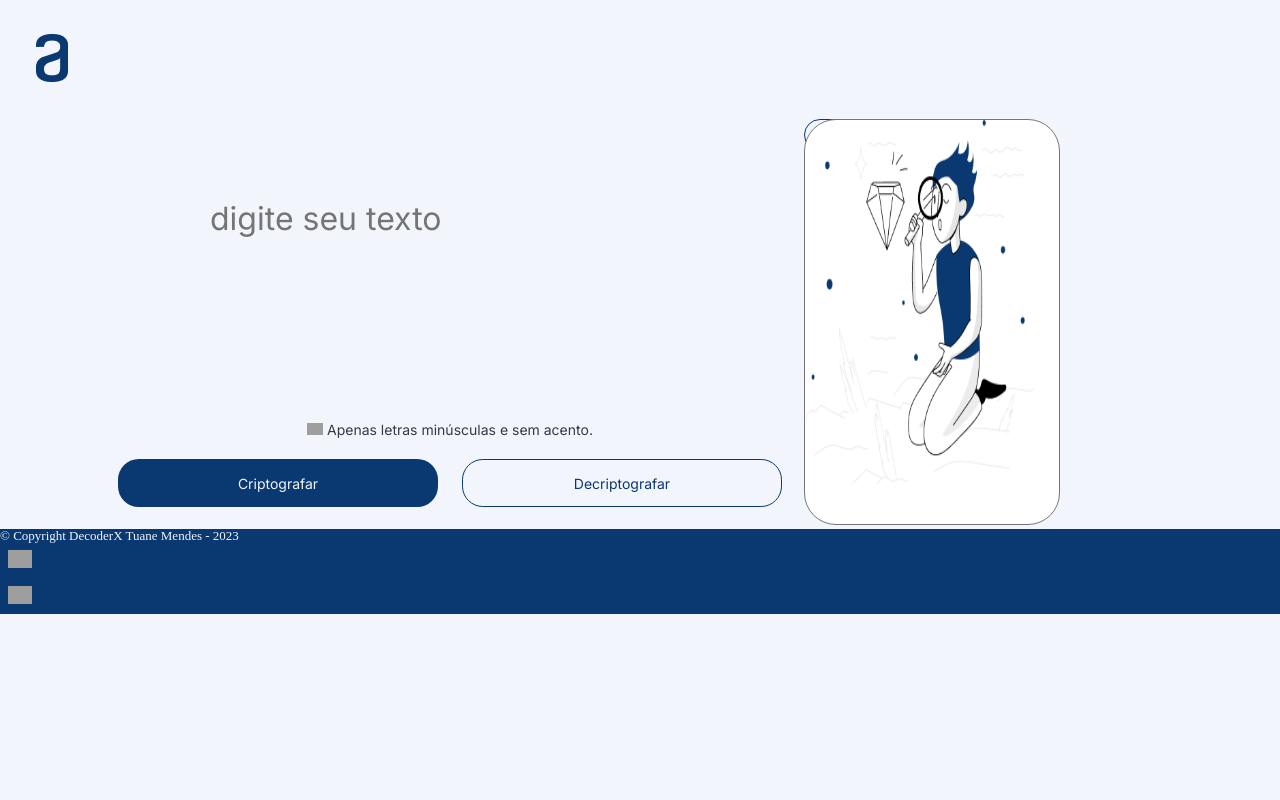
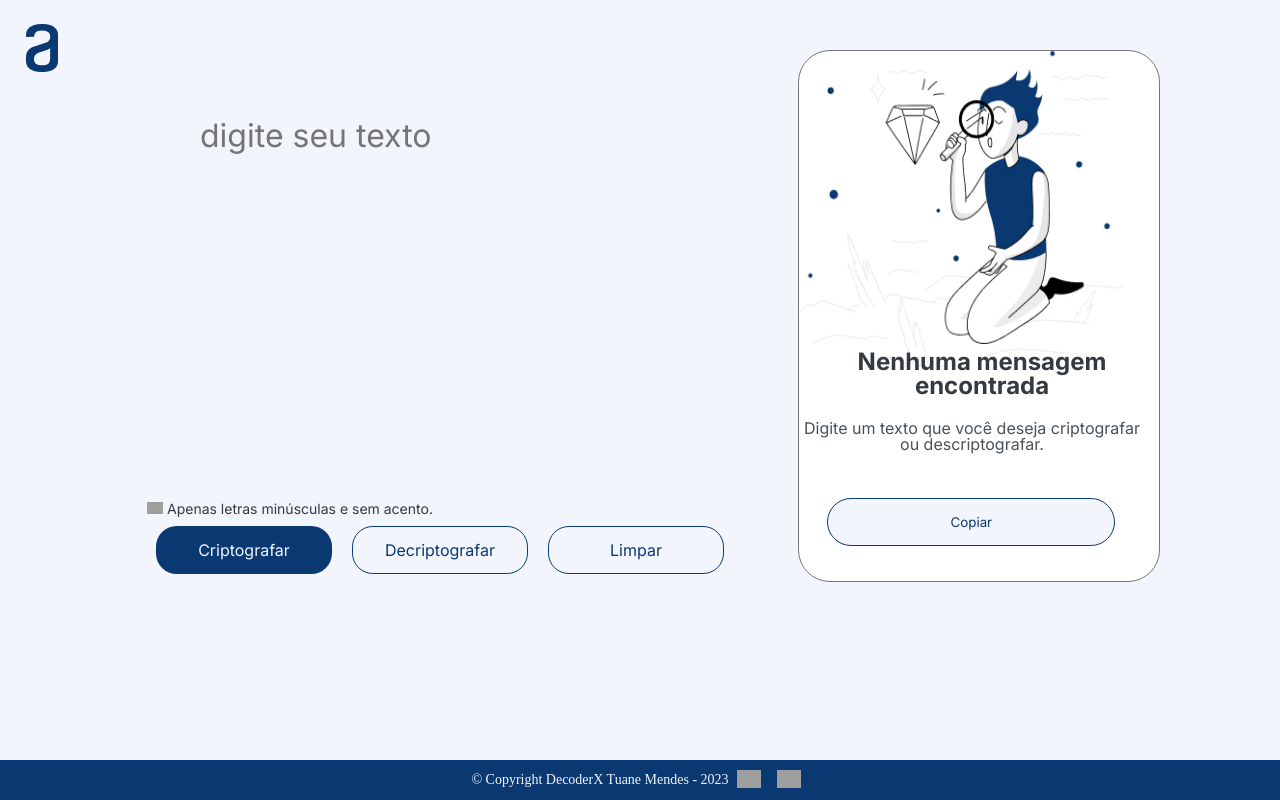
Before and after one commit to Tuanemendes/Decodificador-de-Texto-Alura-Challenges-Oracle-ONE, a plain HTML site: page assest/index.html in a window 1280 px wide. Drawn offline with Linux system fonts and the light colour scheme; grey boxes are pictures that could not be loaded.

Commit message:
tela web

```diff
--- a/assest/css/style.css
+++ b/assest/css/style.css
@@ -14,23 +14,30 @@
 
 }
 
+html {
+    height: 100vh;
+
+}
+
 body {
     background: var(--light-blue-100);
     overflow: hidden;
-    width: 100%;
-    height: 100%;
 }
 
 .c-header__logo {
-    margin-left: 10px;
-    padding: 10px;
-
+    width: 50%;
+    padding-left: 10px;
+    position: relative;
 }
 
 main {
     display: flex;
     flex-direction: row;
     padding: 0 2rem 0 2rem;
+    position: absolute;
+    top: 0;
+    margin: 50px;
+    ;
 
 }
 
@@ -41,13 +48,14 @@ main {
     justify-content: center;
     padding-left: 4rem;
     padding-top: 4rem;
+
+
 }
 
 .c-textarea__input {
     width: 30rem;
-    height: 12rem;
+    height: 18rem;
     border: none;
-    padding: 1rem;
     color: var(--dark-blue-300);
     text-transform: lowercase;
     font-weight: 400;
@@ -62,144 +70,32 @@ main {
     content: url('https://api.iconify.design/bi/exclamation-circle-fill.svg');
     color: var(--gray-500);
     width: 16px;
-
 }
 
 .c-wait {
     color: var(--gray-500);
     font-size: 14px;
     margin-top: 1rem;
+    margin-right: 300px;
+    padding-top: 80px;
 }
 
 .c-btns__decoder {
     display: flex;
     align-items: flex-end;
-    padding: 10px;
+
+
 }
 
 .c-btn__encrypt,
-.c-btn__decrypt {
-    width: 20rem;
+.c-btn__decrypt,
+.c-btn__clear {
+    width: 11rem;
     height: 3rem;
     border-radius: 1.3rem;
     cursor: pointer;
-    margin: 12px;
-    font-size: 14px;
-}
-
-.c-btn__encrypt {
-    background: var(--dark-blue-300);
-    color: var(--light-blue-100);
-    border: none;
-}
-
-.c-btn__encrypt:hover {
-    background: var(--dark-blue-400);
-    transform: scale(1.0);
-}
-
-.c-btn__decrypt {
-    background: var(--light-blue-100);
-    box-sizing: border-box;
-    border: 1px solid var(--dark-blue-300);
-    color: var(--dark-blue-300);
-}
-
-.c-btn__decrypt:hover {
-    background: var(--light-blue-200);
-    transform: scale(1.0);
-}
-
-.c-section__output {}
-
-.c-textarea__output {
-    width: 250px;
-    height: 400px;
-    background: white;
-    background-image: url(../img/pesquisa.png);
-    background-size: 90% 90%;
-    background-repeat: no-repeat;
-    border-radius: 32px;
-    color: var(--dark-blue-300);
-    resize: none;
-    position: fixed;
-
-}
-
-.c-textarea__output:focus {
-    outline: none;
-}
-
-.c-btn__copy-text {
-    background: var(--light-blue-100);
-    box-sizing: border-box;
-    width: 10rem;
-    height: 2rem;
-    border-radius: 1rem;
-    border: 1px solid var(--dark-blue-300);
-    border-radius: 24px;
-    color: var(--dark-blue-300);
-
-}
-
-.c-footer {
-    background: var(--dark-blue-300);
-    color: var(--light-blue-100);
-    font-size: 13px;
-
-}
-
-
-.c-footer_icon {
-    margin: 8px;
-    width: 24px;
-
-}
-
-/*
-
-
-.c-textarea__input {
-    font-weight: 400;
-    font-size: 32px;
-    color: var(--dark-blue-300);
-    background: transparent;
-    border: none;
-    outline: var(--dark-blue-300);
-    overflow: hidden;
-    resize: none;
-    height: 10em;
-    width: 15em;
-    padding-left: 4em;
-
-}
-
-.c-textarea__input::placeholder {
-    color: var(--dark-blue-300);
-}
-
-.c-wait {
-    color: var(--gray-500);
-}
-
-.c-wait__icon {
-    content: url('https://api.iconify.design/bi/exclamation-circle-fill.svg');
-    color: var(--gray-500);
-}
-
-.c-btns__decoder {
-    display: flex;
-    align-items: flex-end;
-    padding: 10px;
-}
-
-.c-btn__encrypt,
-.c-btn__decrypt {
-    width: 343px;
-    height: 67px;
-    border-radius: 24px;
-    cursor: pointer;
-    margin: 12px;
+    margin: 10px;
+    font-size: 16px;
 }
 
 .c-btn__encrypt {
@@ -226,66 +122,110 @@ main {
 }
 
 
+.c-btn__clear {
+    background: var(--light-blue-100);
+    box-sizing: border-box;
+    border: 1px solid var(--dark-blue-300);
+    color: var(--dark-blue-300);
+}
 
-.c-mensage-image {}
+.-c-btn__clear:hover {
+    background: var(--light-blue-200);
+    transform: scale(1.0);
+}
+
+.c-section__output {
+    display: flex;
+    flex-direction: column;
+}
+
+.c-textarea__output {
+    width: 300px;
+    height: 470px;
+    background: white;
+    background-image: url(../img/pesquisa.png);
+    background-size: 90% 60%;
+    background-repeat: no-repeat;
+    border-radius: 32px;
+    color: var(--dark-blue-300);
+    resize: none;
+    position: fixed;
+    padding: 30px;
+    font-size: 32px;
+    margin-left: 2em;
+    margin-bottom: 15em;
+}
+
+.c-textarea__output:focus {
+    outline: none;
+}
 
 .c-mensage-text1 {
+    width: 336px;
     font-style: normal;
     font-weight: 700;
     font-size: 24px;
-    line-height: 120%;
+    position: fixed;
+    color: var(--gray-500);
     text-align: center;
-    color: var(--gray-500);
-    margin-bottom: 20px;
+    margin: 300px 0px 0px 80px;
+    /* padding: 25px; */
 }
 
 .c-mensage-text2 {
+    width: 336px;
     font-style: normal;
     font-weight: 400;
     font-size: 16px;
-    line-height: 150%;
+    color: var(--gray-400);
+    position: fixed;
     text-align: center;
-    color: var(--gray-400);
+    margin: 370px 0px 0px 70px;
+    /* padding: 30px; */
 }
-
-.c-text__copy {}
 
 .c-btn__copy-text {
     background: var(--light-blue-100);
     box-sizing: border-box;
-    width: 343px;
-    height: 67px;
+    width: 18rem;
+    height: 3rem;
+    border-radius: 1rem;
     border: 1px solid var(--dark-blue-300);
     border-radius: 24px;
     color: var(--dark-blue-300);
-    margin: 12px 0 50px 0;
+    z-index: 9999;
+    margin-left: 7em;
+    margin-top: 28rem;
+    /* display: none; */
+
 }
 
 .c-footer {
+    background: var(--dark-blue-300);
+    color: var(--light-blue-100);
+    font-size: 14px;
+    position: absolute;
+    bottom: 0;
+    width: 100%;
+    height: 40px;
+    position: fixed;
+    left: 0;
+    right: 0;
+    z-index: 999;
+
+}
+
+.c-container-footer {
     display: flex;
     justify-content: center;
     align-items: center;
-    background: var(--dark-blue-300);
-    color: var(--light-blue-100);
-    font-size: 13px;
-    padding: 20px;
-}
+    width: 100%;
+    height: 100%;
+    position: absolute;
 
-.c-footer__icons {
-    display: flex;
-    justify-content: space-evenly;
-    margin: 15px;
 }
 
 .c-footer_icon {
-    margin: 5px;
-    width: 32px;
-    height: 32px;
-} */
-
-/*
-ideia da letra a piscado e escrever alura e oracle
-colocar as rede socias
-nome decoderX
-
-*/
+    margin: 8px;
+    width: 24px;
+}
--- a/assest/index.html
+++ b/assest/index.html
@@ -1,5 +1,5 @@
 <!DOCTYPE html>
-<html lang="en">
+<html lang="pt-br">
 
 <head>
     <meta charset="UTF-8">
@@ -22,28 +22,29 @@
     </header>
     <main>
         <section class="c-section__input">
-            <textarea class="c-textarea__input" type="text" placeholder="Digite seu texto"></textarea>
+            <textarea id="input-text" class="c-textarea__input" type="text" placeholder="Digite seu texto"></textarea>
 
 
             <p class="c-wait"><span class="c-wait__icon"></span> Apenas letras
                 minúsculas e sem acento.</p>
             <div class="c-btns__decoder">
-                <button class="c-btn__encrypt">Criptografar</button>
-                <button class="c-btn__decrypt">Decriptografar</button>
+                <button class="c-btn__encrypt" encryptText()>Criptografar</button>
+                <button class="c-btn__decrypt" decryptText()>Decriptografar</button>
+                <button id="btn-clear" class="c-btn__clear" clearText()>Limpar</button>
             </div>
         </section>
         <section class="c-section__output">
-            <textarea class="c-textarea__output"></textarea>
-            <button class="c-btn__copy-text" id="btn-copy-text">Copiar</button>
-            <!-- <img class="c-mensage-image" src="/assest/img/High quality products 1 1.png" alt="Procura mensagem">
-                <p class="c-mensage-text1">Nenhuma mensagem encontrada</p>
-                <p class="c-mensage-text2">Digite um texto que você deseja criptografar ou
-                    descriptografar.</p> -->
+            <textarea id="output-text" class="c-textarea__output"></textarea>
+            <button class="c-btn__copy-text" id="btn-copy-text" copyText()>Copiar</button>
+            <p class="c-mensage-text1" id="messagem1">Nenhuma mensagem encontrada</p>
+            <p class="c-mensage-text2" id="messagem2">Digite um texto que você deseja criptografar ou
+                descriptografar.</p>
             <!-- <span class="c-text__copy" id="text-copy">Texto copiado</span> -->
         </section>
     </main>
     <footer class="c-footer">
-        <p class="copyright"> &copy; Copyright DecoderX Tuane Mendes - 2023</p>
+        <div class="c-container-footer">
+            <p class="copyright"> &copy; Copyright DecoderX Tuane Mendes - 2023</p>
 
             <a href="https://www.linkedin.com/in/tuane-mendes/" target="blank">
                 <img class='c-footer_icon'
@@ -56,7 +57,7 @@
                     src="https://cdn.jsdelivr.net/gh/devicons/devicon/icons/github/github-original-wordmark.svg"
                     alt="Github" />
             </a>
-
+        </div>
     </footer>
     <script src="js/main.js"></script>
 
--- a/assest/js/main.js
+++ b/assest/js/main.js
@@ -0,0 +1,77 @@
+
+function encryptText() {
+    const inputText = document.getElementById('input-text').value;
+    let encryptedText = '';
+
+    for (let i = 0; i < inputText.length; i++) {
+        const char = inputText[i].toLowerCase();
+
+        if (char === 'e') {
+            encryptedText += 'enter';
+        } else if (char === 'i') {
+            encryptedText += 'imes';
+        } else if (char === 'a') {
+            encryptedText += 'ai';
+        } else if (char === 'o') {
+            encryptedText += 'ober';
+        } else if (char === 'u') {
+            encryptedText += 'ufat';
+        } else {
+            encryptedText += char;
+        }
+    }
+
+    document.getElementById('output-text').value = encryptedText;
+    document.getElementById('output-text').style.backgroundImage = 'none';
+    document.getElementById('messagem1').innerHTML = '';
+    document.getElementById('messagem2').innerHTML = '';
+    if (encryptedText !== '') {
+        document.getElementById('btn-copy-text').style.display = 'block';
+    }
+}
+
+function decryptText() {
+    const inputText = document.getElementById('input-text').value;
+    let decryptedText = inputText;
+
+    decryptedText = decryptedText.replace(/enter/g, 'e');
+    decryptedText = decryptedText.replace(/imes/g, 'i');
+    decryptedText = decryptedText.replace(/ai/g, 'a');
+    decryptedText = decryptedText.replace(/ober/g, 'o');
+    decryptedText = decryptedText.replace(/ufat/g, 'u');
+
+    document.getElementById('output-text').value = decryptedText;
+
+    document.getElementById('output-text').style.backgroundImage = 'none';
+}
+
+function isEncrypted(text) {
+    return text.includes('enter') || text.includes('imes') ||
+        text.includes('ai') || text.includes('ober') || text.includes('ufat');
+}
+
+function copyText() {
+    const outputText = document.getElementById('output-text').value;
+    const tempInput = document.createElement('input');
+    tempInput.value = outputText;
+    document.body.appendChild(tempInput);
+    tempInput.select();
+    document.execCommand('copy');
+    document.body.removeChild(tempInput);
+
+    alert('Texto copiado!');
+}
+
+function clearText() {
+
+    location.reload();
+}
+
+
+document.getElementById('btn-clear').addEventListener('click', clearText);
+
+document.getElementById('btn-copy-text').addEventListener('click', copyText);
+
+document.querySelector('.c-btn__encrypt').addEventListener('click', encryptText);
+
+document.querySelector('.c-btn__decrypt').addEventListener('click', decryptText);
```
